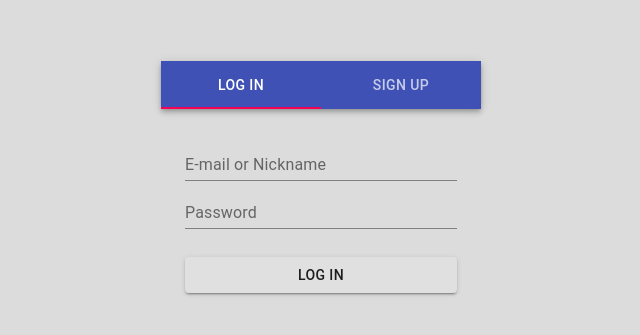
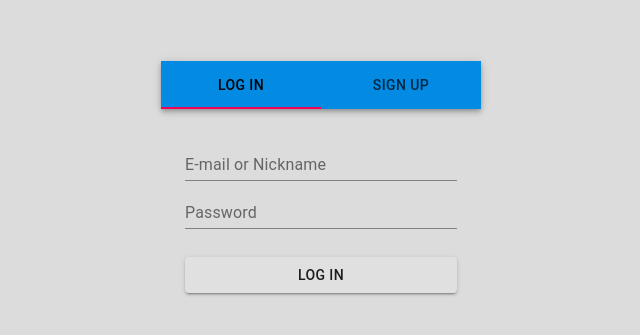
Before and after one commit to nohahjeong/labenu-musics-frontend, a React (Create React App) app: page / in a window 1280 px wide. Shown: the part 211-546 px from the top of the page, without its empty margins (319-959 px from the left). Built offline with nearby package versions, Linux system fonts and the light colour scheme.

Commit message:
constants and theme

```diff
--- a/src/App.js
+++ b/src/App.js
@@ -1,10 +1,14 @@
 import './App.css'
 import Router from './routes/Router'
+import { ThemeProvider } from '@material-ui/core'
+import theme from './constants/theme'
 
 const App = () => {
   return (
     <div className="App">
-      <Router />
+      <ThemeProvider theme={theme}>
+        <Router />
+      </ThemeProvider>
     </div>
   )
 }
--- /dev/null
+++ b/src/constants/colors.js
@@ -0,0 +1,7 @@
+export const primaryColor = '#038ae2'
+export const primaryColorDark = '#005eaf'
+export const primaryColorLight = '#62baff'
+
+export const backgroundColor = '#3f4551'
+export const backgroundColorDark = '#181e29'
+export const backgroundColorLight = '#6a707d'
--- /dev/null
+++ b/src/constants/theme.js
@@ -0,0 +1,22 @@
+import { createMuiTheme } from '@material-ui/core/styles'
+import { backgroundColor, primaryColor, primaryColorLight } from './colors'
+
+const theme = createMuiTheme({
+    palette: {
+        primary: {
+            main: primaryColor,
+            contrastText: 'black'
+        },
+
+        background: {
+            main: backgroundColor,
+            contrastText: 'white'
+        },
+
+        text: {
+            primary: primaryColorLight
+        }
+    }
+})
+
+export default theme
--- /dev/null
+++ b/src/constants/urls.js
@@ -0,0 +1 @@
+export const BASE_URL = 'http://localhost:3003'
```
